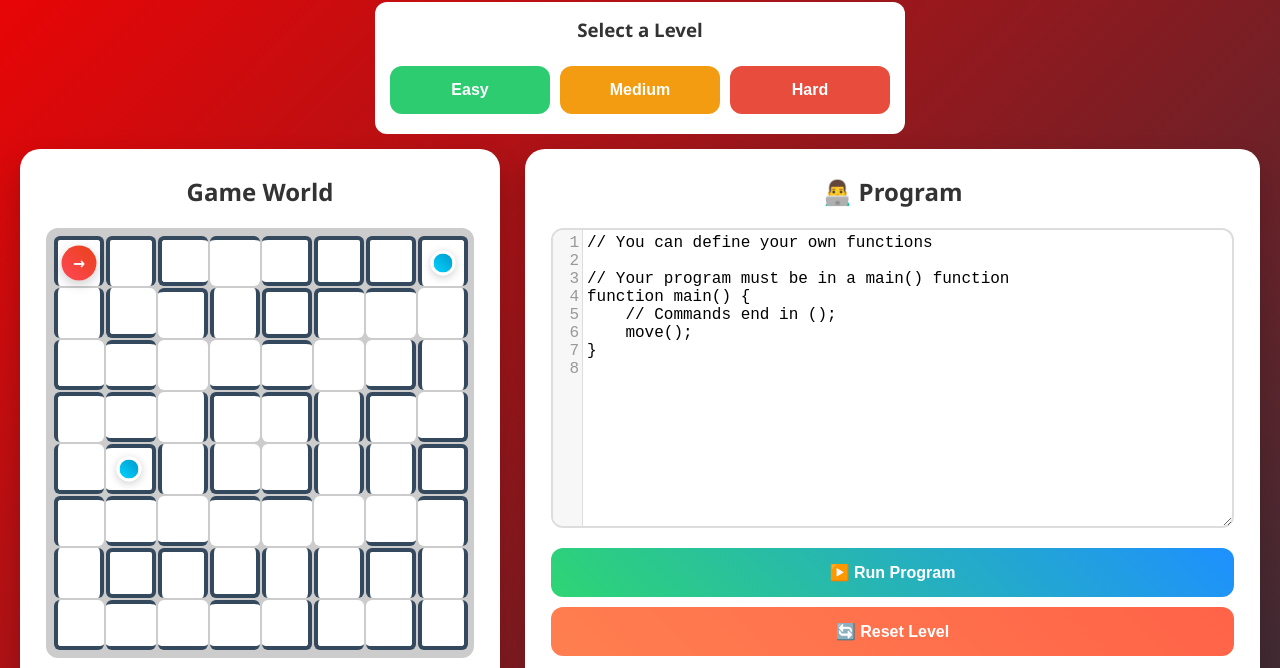
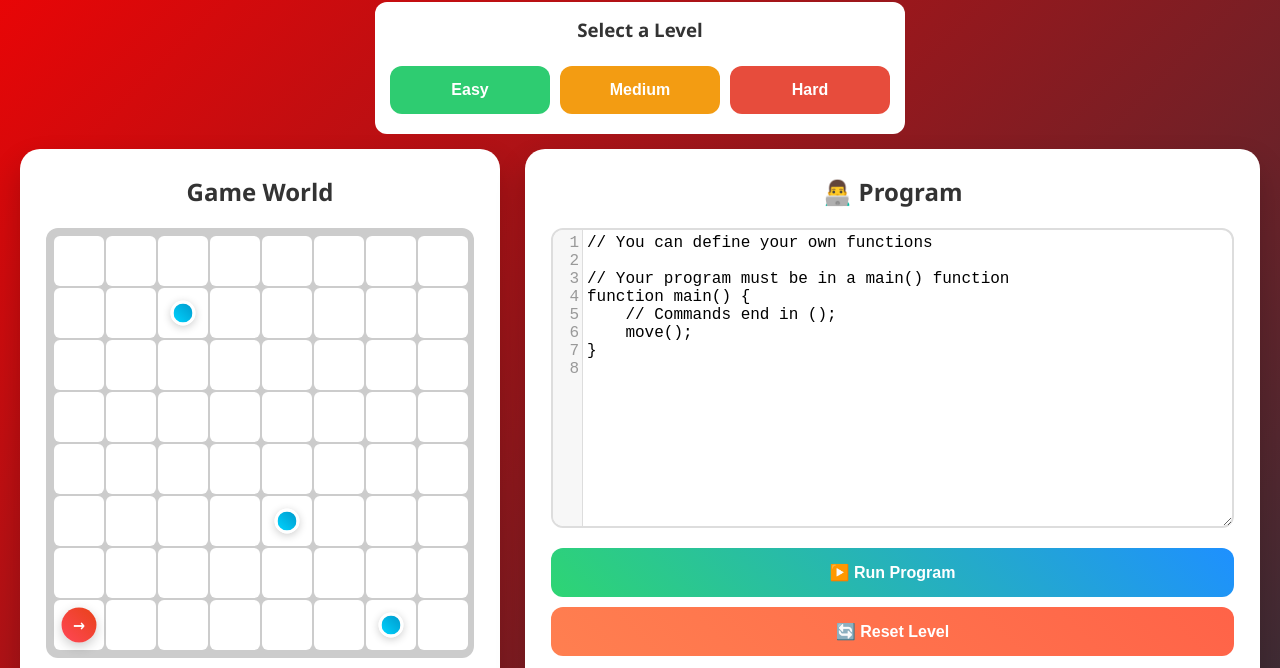
Before and after one commit to winstonfaustin/itc-karel, a plain HTML site: page index.html in a window 1280 px wide. Shown: the part 270-938 px from the top of the page. Drawn offline with nearby package versions, Linux system fonts and the light colour scheme; no server answers.

Commit message:
Update index.html

```diff
--- a/index.html
+++ b/index.html
@@ -702,7 +702,7 @@ function main() {
             gameGrid.appendChild(cell);
           }
         }
-        loadLevel("hard");
+        loadLevel("easy");
       }
 
       function clearErrorHighlight() {
```
